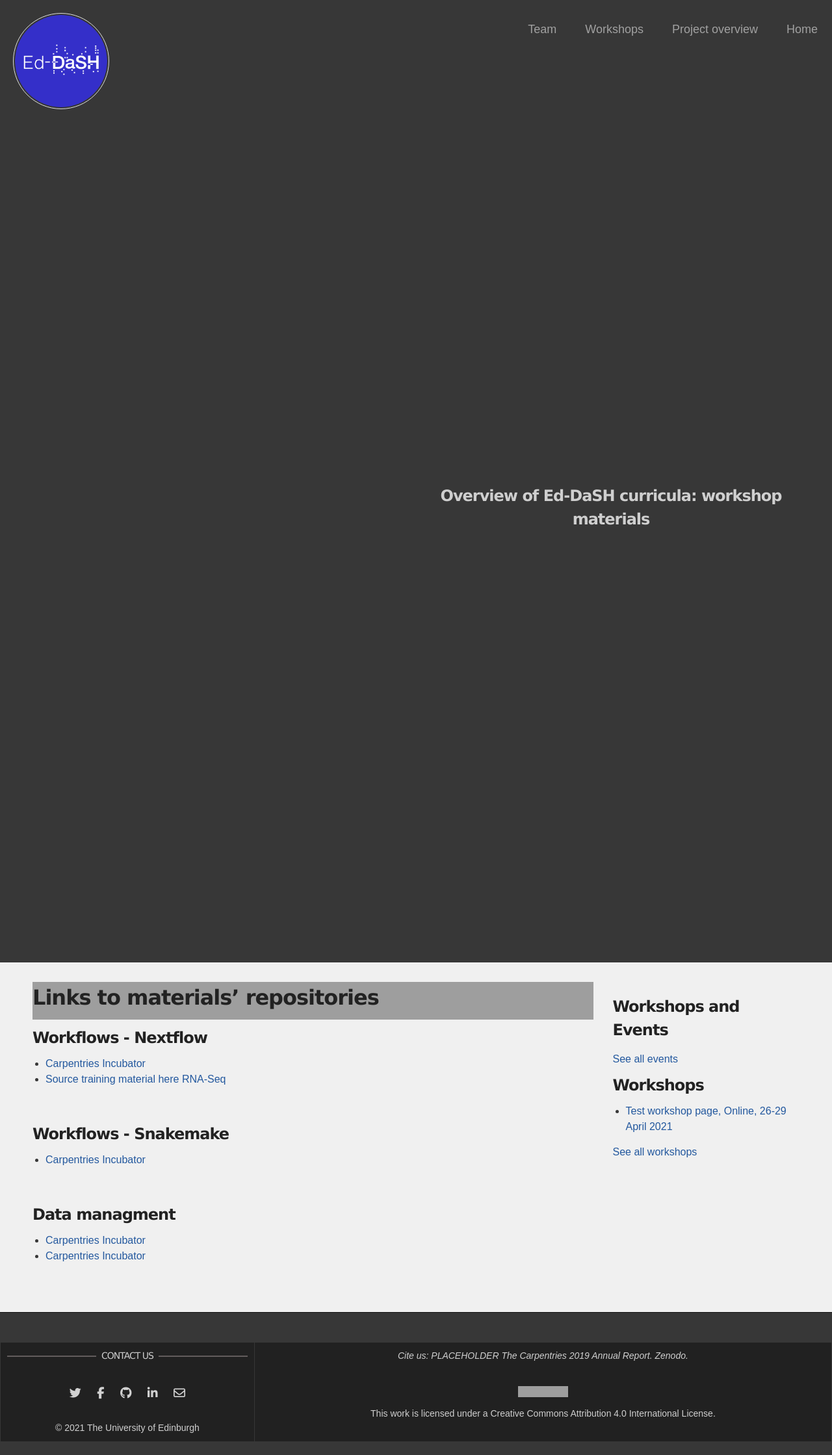
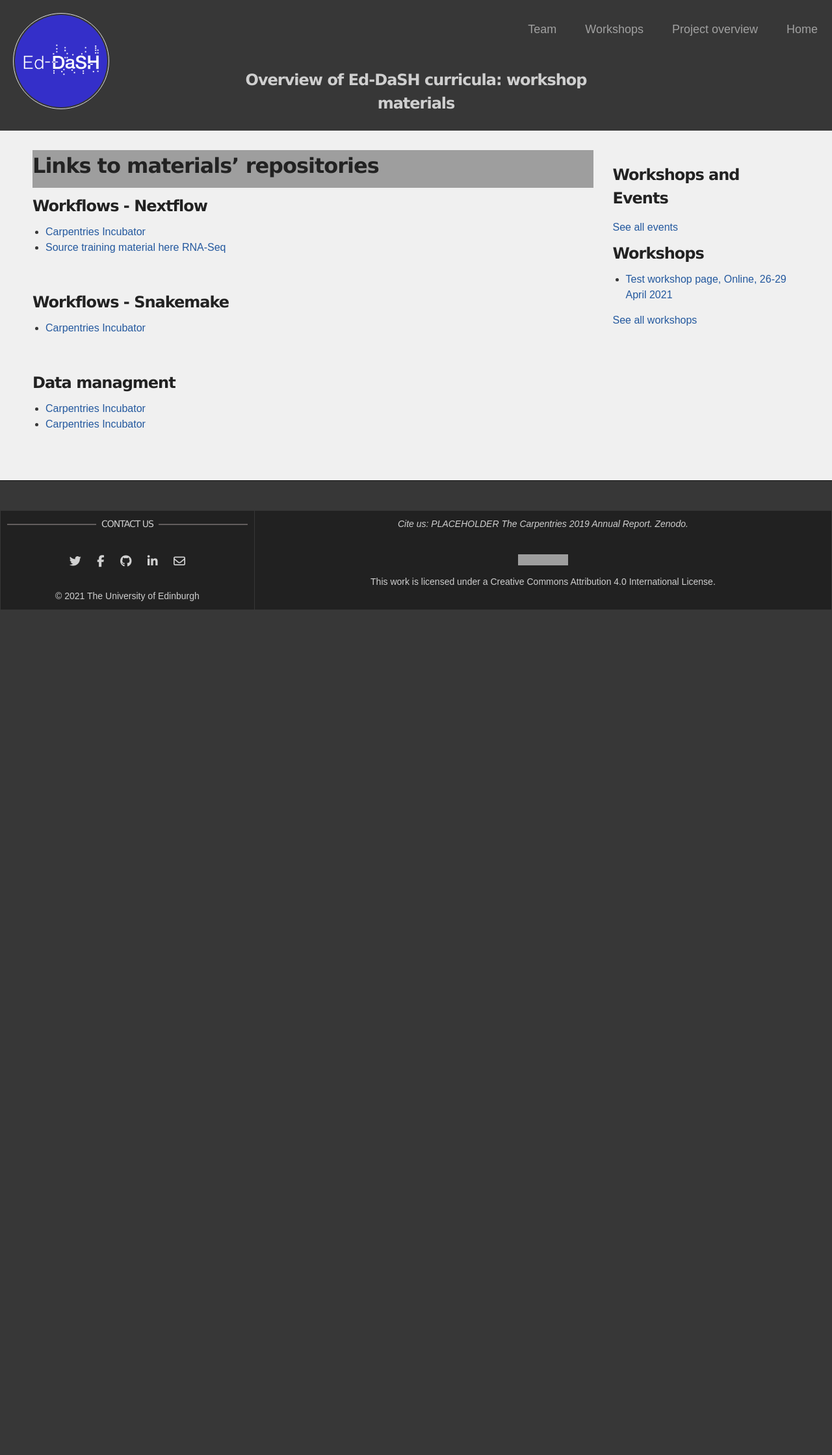
Before and after one commit to edcarp/Ed-DaSH, a Jekyll site: the page built from curricula_overview.md, in a window 1280 px wide. Shown: the whole page at 65% size. Built offline with Jekyll 4.4.1, drawn with Linux system fonts in a browser that asks for light colours; nearby versions of some CDN libraries; after the commit the page ends 959 px from its top, so only the background shows below that; grey boxes are pictures that could not be loaded.

Commit message:
Update style.scss

```diff
--- a/assets/css/style.scss
+++ b/assets/css/style.scss
@@ -34,7 +34,7 @@ img {
   text-align: center;
   color: $dark;
   //max-width: 60%;
-  margin: 50%; //auto;
+  margin: auto;//50%;
   width: 600px;
   position: relative;
 }
```
